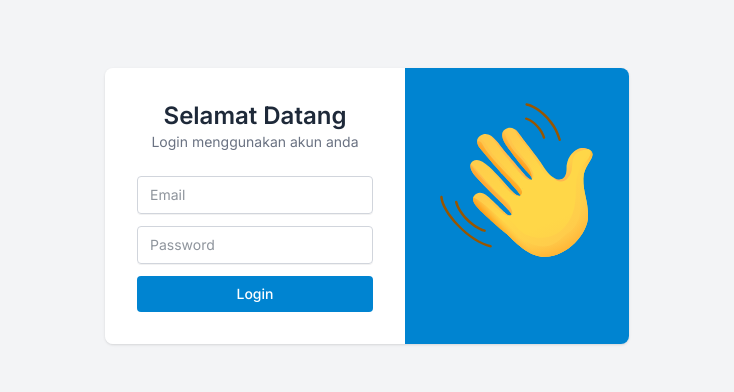
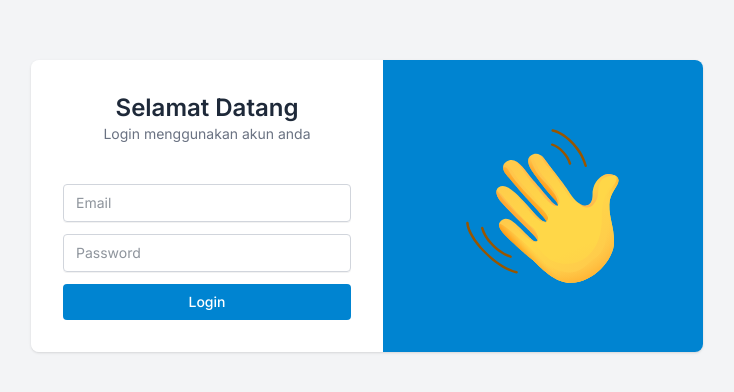
Before and after one commit to nouvalrz/hi-user, a React (Vite) app: page /login in a window 1280 px wide. Shown: the part 194-586 px from the top of the page, without its empty margins (273-1007 px from the left). Built offline with nearby package versions, Linux system fonts and the light colour scheme.

Commit message:
feat: add protected route

```diff
--- a/src/components/Button.jsx
+++ b/src/components/Button.jsx
@@ -2,7 +2,7 @@ import clsx from "clsx";
 import React from "react";
 
 const variantsStyle = {
-  primary: "bg-sky-600 text-white",
+  primary: "bg-sky-600 hover:bg-sky-700 text-white",
   secondary: "bg-sky-50 text-gray-700",
 };
 
@@ -17,7 +17,7 @@ function Button({
     <button
       className={clsx(
         variantsStyle[variant],
-        "px-4 py-2 rounded text-sm font-medium",
+        "px-4 py-2 rounded text-sm font-medium transition cursor-pointer",
         className
       )}
       type={type}
--- /dev/null
+++ b/src/components/ProtectedRoute.jsx
@@ -0,0 +1,15 @@
+import React from "react";
+import { Navigate } from "react-router";
+import { Outlet } from "react-router";
+
+function ProtectedRoute({ children }) {
+  const token = localStorage.getItem("token");
+
+  if (!token) {
+    return <Navigate to="/login" />;
+  }
+
+  return children || <Outlet />;
+}
+
+export default ProtectedRoute;
--- a/src/pages/LoginPage.jsx
+++ b/src/pages/LoginPage.jsx
@@ -4,21 +4,21 @@ import Button from "../components/Button";
 
 function LoginPage() {
   return (
-    <div className="bg-gray-100 min-h-dvh flex flex-col justify-center items-center">
-      <div className="rounded-lg overflow-clip shadow flex flex-col lg:flex-row">
-        <div className="bg-white p-8 flex flex-col items-stretch">
+    <div className="bg-gray-100 min-h-dvh flex flex-col justify-center items-center lg:p-4 p-2">
+      <div className="rounded-lg overflow-clip shadow flex flex-col lg:flex-row w-full max-w-2xl">
+        <div className="bg-white p-8 flex flex-col items-stretch flex-1">
           <h1 className="text-2xl font-semibold text-center">Selamat Datang</h1>
           <p className="text-gray-500 text-center text-sm">
             Login menggunakan akun anda
           </p>
 
-          <form className="flex flex-col gap-3 mt-6">
+          <form className="flex flex-col gap-3 mt-10">
             <Input placeholder="Email" />
             <Input placeholder="Password" type="password" />
             <Button variant="primary">Login</Button>
           </form>
         </div>
-        <div className="bg-sky-600 p-4 order-first lg:order-last">
+        <div className="bg-sky-600 p-4 order-first lg:order-last flex-1 flex">
           <img src="./hi-user-logo.svg" alt="logo" className="w-48 m-auto" />
         </div>
       </div>
--- a/src/routes/index.jsx
+++ b/src/routes/index.jsx
@@ -3,6 +3,7 @@ import HomePage from "../pages/HomePage";
 import RootLayout from "../layouts/RootLayout";
 import LoginPage from "../pages/LoginPage";
 import RegisterPage from "../pages/RegisterPage";
+import ProtectedRoute from "../components/ProtectedRoute";
 
 export const routes = createBrowserRouter([
   {
@@ -14,7 +15,11 @@ export const routes = createBrowserRouter([
     path: "/register",
   },
   {
-    element: <RootLayout />,
+    element: (
+      <ProtectedRoute>
+        <RootLayout />
+      </ProtectedRoute>
+    ),
     children: [
       {
         path: "/",
```
